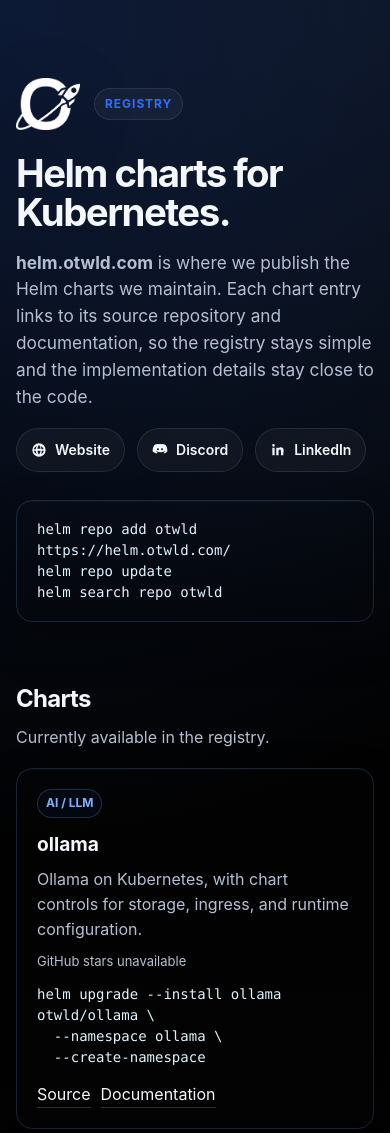
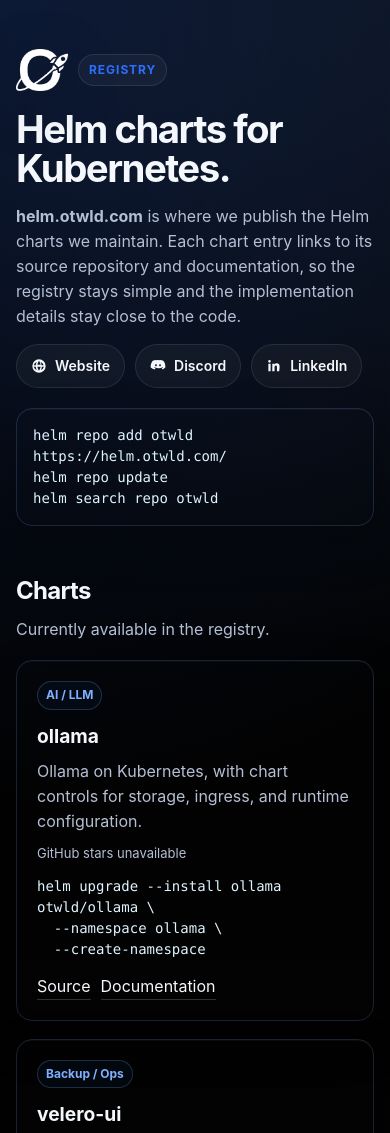
Before and after one commit to otwld/helm-charts, a plain HTML site: page index.html in a window 390 px wide. Shown: the top 1133 px of the page. Drawn offline with Linux system fonts and the light colour scheme; no server answers.

Commit message:
style(site): tighten mobile hero spacing

```diff
--- a/index.html
+++ b/index.html
@@ -290,6 +290,13 @@
       }
 
       @media (max-width: 860px) {
+        .hero { padding: 44px 0 24px; }
+        .brand { gap: 10px; }
+        .brand img { width: 52px; height: 52px; }
+        h1 { margin: 14px 0 10px; }
+        .lead { font-size: 1rem; }
+        .socials { margin-top: 14px; gap: 10px; }
+        .install { margin-top: 20px; padding: 16px 16px; }
         .two-col { grid-template-columns: 1fr; }
       }
     </style>
```
